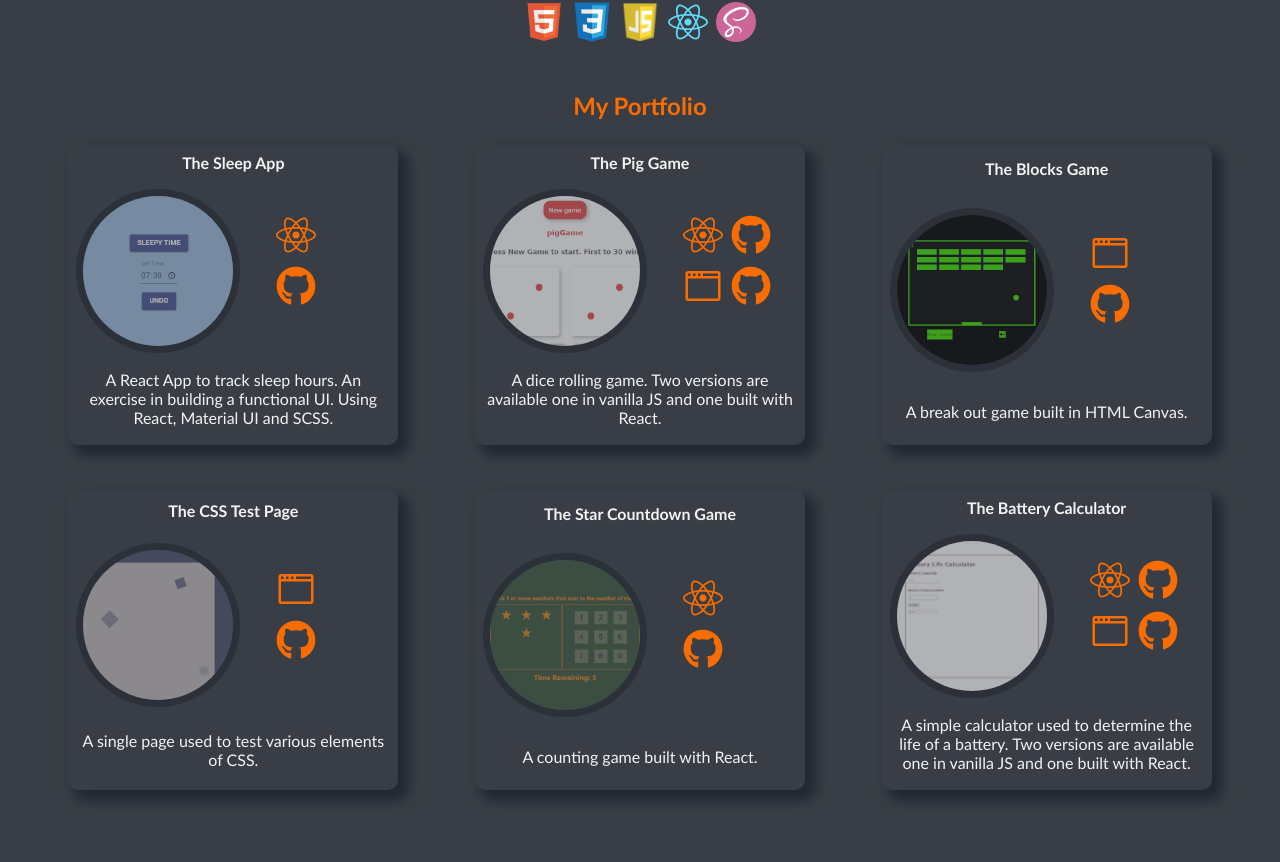
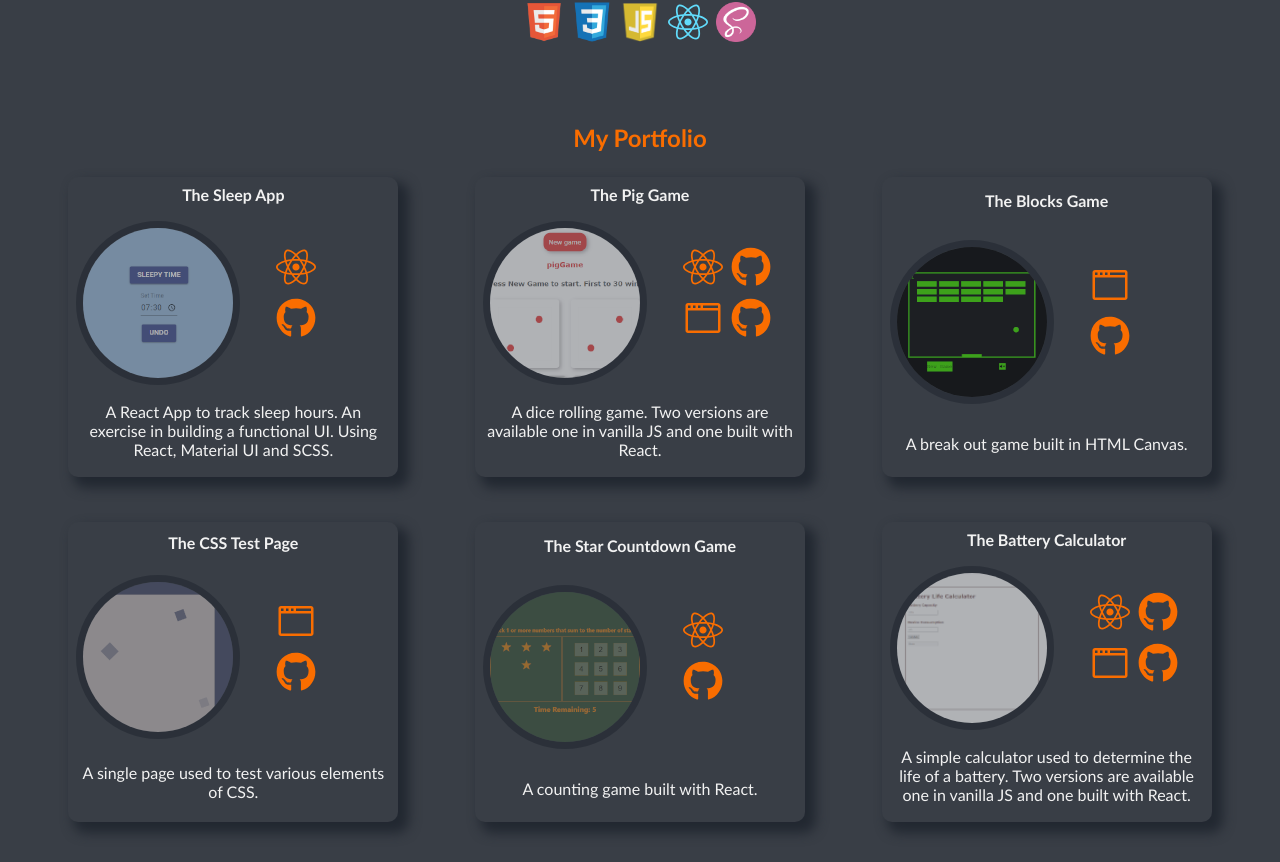
Before and after one commit to tjlaud/React-portfolio, a React (Create React App) app: page / in a window 1280 px wide. Shown: the part 623-1485 px from the top of the page. Before the commit the page ends 1453 px from the top, so only its background shows below. Built offline with nearby package versions, Linux system fonts and the light colour scheme.

Commit message:
media tweaks

```diff
--- a/src/App.css
+++ b/src/App.css
@@ -45,7 +45,7 @@ body {
   }
   .projects-container {
     max-width: 1300px;
-    margin-top: -10vh;
+    margin-top: -6vh;
   }
 }
 /* Full screen */
```
